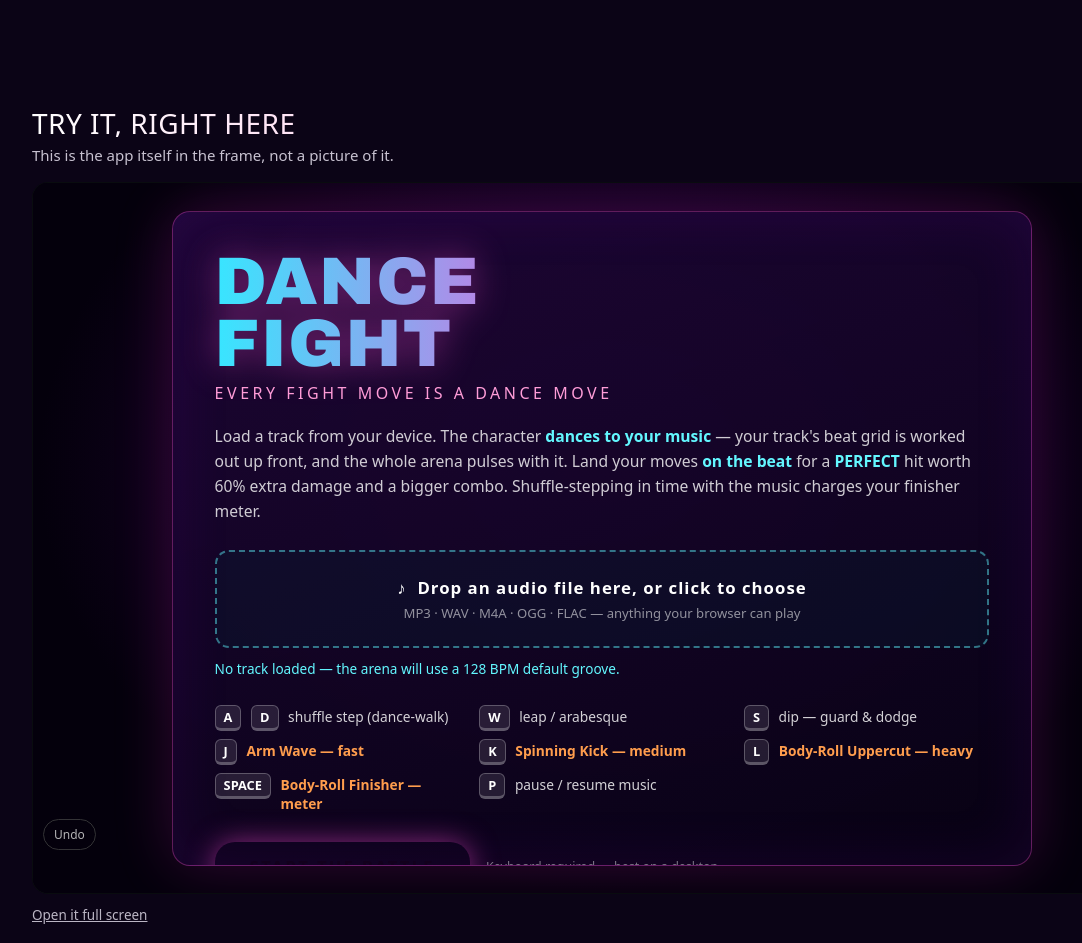
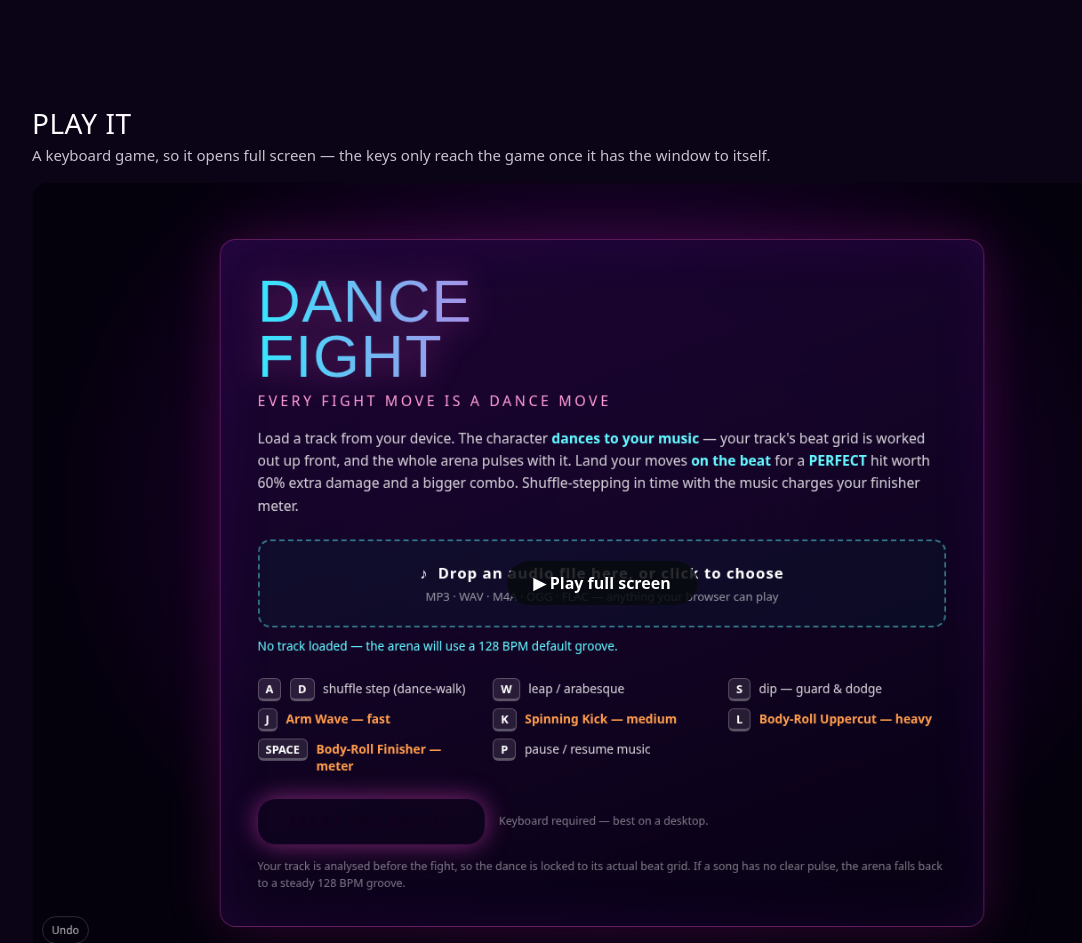
Before and after one commit to drsamonline/dance-fight, a plain HTML site: page docs/index.html in a window 1280 px wide. Shown: the part 6202-7145 px from the top of the page, without its empty margins (38-1120 px from the left). Drawn offline with Linux system fonts and the light colour scheme.

Commit message:
page: link the game full screen instead of framing it
Framing it broke the game. Keys go to whichever document has focus, so a game in
an iframe ignores the arrows until it is clicked, and an in-game key toggle —
auto-fire — never fires at all. The page now shows the game screen with a Play
full-screen button, which is the honest demo for anything keyboard-driven.

The rule the skill states is "embed the app where it can run in a frame". A
keyboard game is the case where it cannot, and pretending otherwise cost a
working game its controls.

```diff
--- a/docs/index.html
+++ b/docs/index.html
@@ -604,18 +604,19 @@ a[href*="/releases/latest/download/"] svg{width:19px;height:19px;flex:none;displ
 
 <section id="try-it" style="padding:34px 0 10px">
   <div style="max-width:1180px;margin:0 auto;padding:0 20px">
-    <h2 style="font-family:inherit;font-size:clamp(20px,2.4vw,28px);margin:0 0 6px">Try it, right here</h2>
-    <p style="margin:0 0 14px;opacity:.8;font-size:15px">This is the app itself in the frame, not a picture of it.</p>
-    <div style="position:relative;border:1px solid rgba(0,0,0,.14);border-radius:16px;overflow:hidden;
-                background:#0b0e12;aspect-ratio:16/10">
-      <img src="assets/app-desktop.png" alt="The app, on its main screen"
-           style="display:block;width:100%;height:100%;object-fit:cover;object-position:top center">
-      <iframe src="play/" title="The app, running here" loading="lazy"
-              style="position:absolute;inset:0;width:100%;height:100%;border:0"></iframe>
-    </div>
-    <p style="margin:10px 0 0;font-size:13.5px;opacity:.75">
-      <a href="play/" target="_blank" rel="noopener">Open it full screen</a>
-    </p>
+    <h2 style="font-family:inherit;font-size:clamp(20px,2.4vw,28px);margin:0 0 6px">Play it</h2>
+    <p style="margin:0 0 14px;opacity:.8;font-size:15px">A keyboard game, so it opens full screen —
+      the keys only reach the game once it has the window to itself.</p>
+    <a href="play/" target="_blank" rel="noopener"
+       style="display:block;position:relative;border:1px solid rgba(0,0,0,.14);border-radius:16px;
+              overflow:hidden;text-decoration:none">
+      <img src="assets/app-desktop.png" alt="The game screen" style="display:block;width:100%;height:auto">
+      <span style="position:absolute;left:50%;top:50%;transform:translate(-50%,-50%);
+                   background:rgba(8,10,14,.86);color:#fff;border-radius:999px;
+                   padding:14px 26px;font:600 16px/1 system-ui,sans-serif;white-space:nowrap">
+        ▶ Play full screen
+      </span>
+    </a>
   </div>
 </section>
 
```
